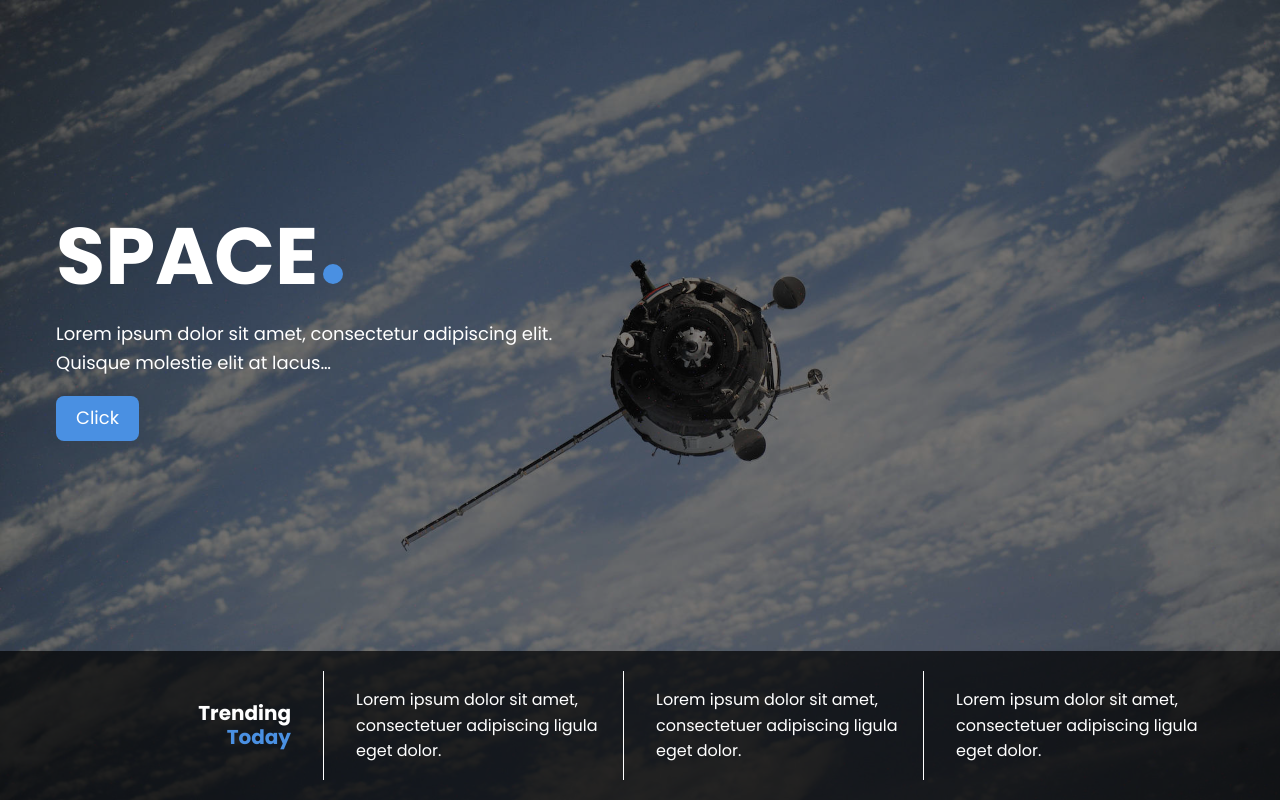
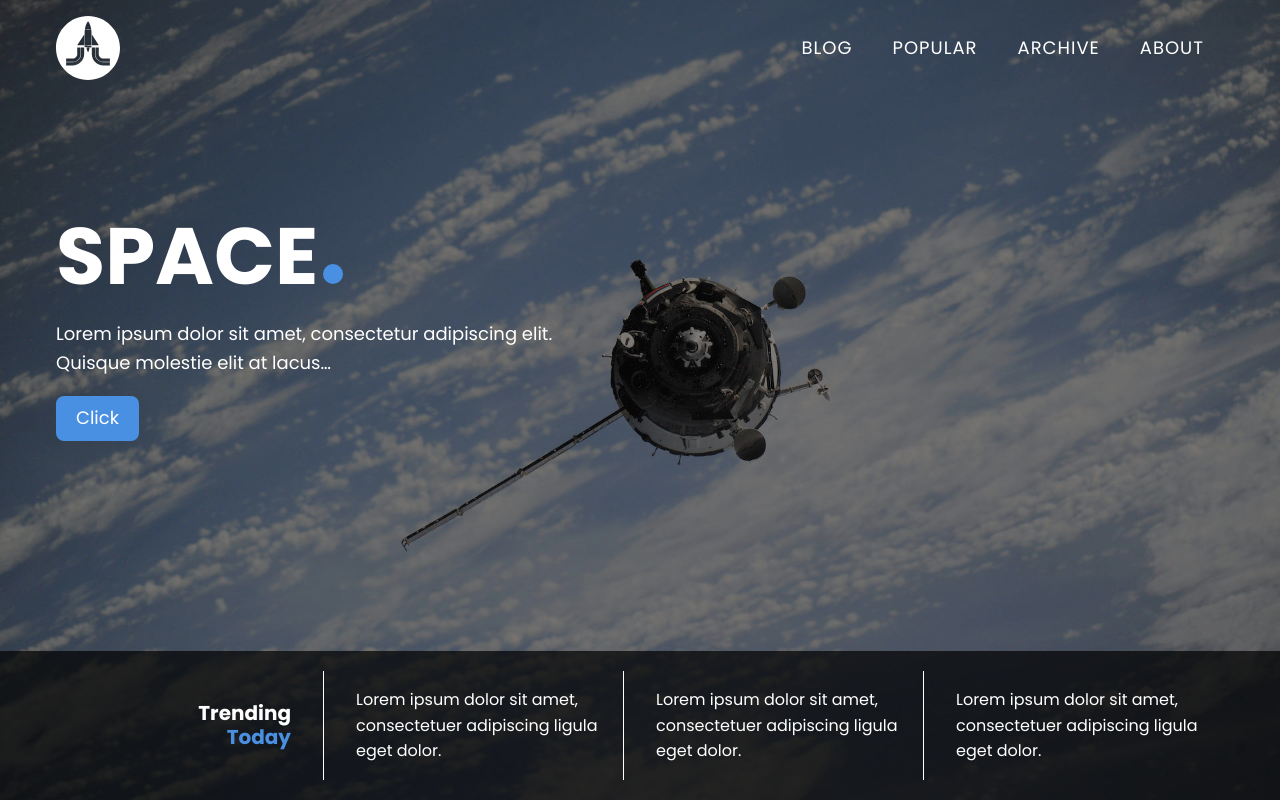
Before and after one commit to thais-falbo/landing-page, a React (Create React App) app: page / in a window 1280 px wide. Built offline with nearby package versions, Linux system fonts and the light colour scheme.

Commit message:
Add header to template and page

```diff
--- a/src/atomic-design/04-templates/home/home.tsx
+++ b/src/atomic-design/04-templates/home/home.tsx
@@ -1,13 +1,15 @@
 import React, { FC } from "react";
 import Hero from "../../03-organisms/hero";
+import Header from "../../03-organisms/header";
 
 interface Props {
   hero: React.ComponentProps<typeof Hero>;
+  header: React.ComponentProps<typeof Header>;
 }
 
-const HomeTemplate: FC<Props> = ({ hero }) => (
+const HomeTemplate: FC<Props> = ({ header, hero }) => (
   <>
-    {/* Header */}
+    <Header {...header} />
     <Hero {...hero} />
     {/* Carousel */}
     {/* About */}
--- a/src/atomic-design/05-pages/home/home.tsx
+++ b/src/atomic-design/05-pages/home/home.tsx
@@ -1,8 +1,14 @@
 import React, { FC } from "react";
 import HomeTemplate from "../../04-templates/home";
 import Capsule from "../../../assets/images/capsule.jpg";
+import Theme from "../../../utils/styled/theme";
 
 const props: React.ComponentProps<typeof HomeTemplate> = {
+  header: {
+    links: ["blog", "popular", "archive", "about"],
+    linkColor: "white",
+    backgroundColor: Theme.colors.primary,
+  },
   hero: {
     image: {
       src: Capsule,
@@ -24,6 +30,6 @@ const props: React.ComponentProps<typeof HomeTemplate> = {
   },
 };
 
-const Home: FC = () => <HomeTemplate hero={props.hero} />;
+const Home: FC = () => <HomeTemplate header={props.header} hero={props.hero} />;
 
 export default Home;
```
